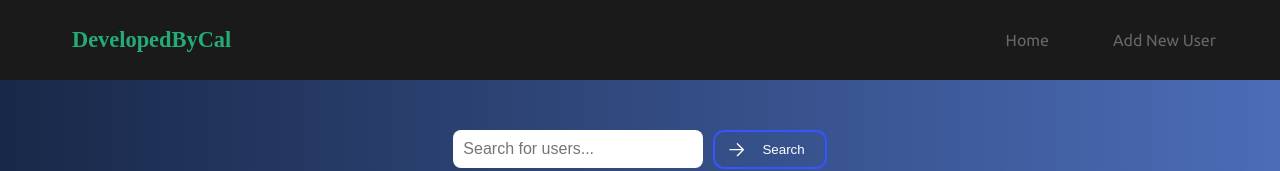
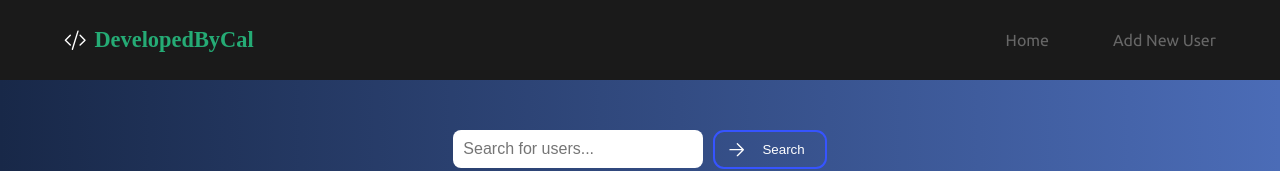
Before and after one commit to MuneneCalvin/ReactJS-Internship-Assignment, a React (Vite) app: page / in a window 1280 px wide. Shown: the top 171 px of the page. Built offline with nearby package versions, Linux system fonts and the light colour scheme; no server answers.

Commit message:
Updated navbar

```diff
--- a/package.json
+++ b/package.json
@@ -13,6 +13,7 @@
     "axios": "^1.4.0",
     "react": "^18.2.0",
     "react-dom": "^18.2.0",
+    "react-icons": "^4.10.1",
     "react-router-dom": "^6.15.0",
     "react-toastify": "^9.1.3"
   },
--- a/src/Components/Navbar/navbar.css
+++ b/src/Components/Navbar/navbar.css
@@ -91,8 +91,7 @@ a {
     align-items: center;
     column-gap: 0.5rem;
   }
-
-  .nav__brand i {
+  .codeslash-line{
     color: var(--color-white);
   }
 
--- a/src/Components/Navbar/navbar.jsx
+++ b/src/Components/Navbar/navbar.jsx
@@ -1,5 +1,7 @@
 import React from 'react';
 import { Link } from 'react-router-dom';
+import { CiMenuFries } from 'react-icons/ci';
+import { BsCodeSlash } from 'react-icons/bs';
 import './navbar.css'
 
 function navbar() {
@@ -9,7 +11,7 @@ function navbar() {
             <div class="container">
                 <nav class="nav">
                     <a href="/" className="nav__brand">
-                        <i className="ri-code-s-slash-line"></i>DevelopedByCal
+                        <BsCodeSlash className="codeslash-line"/>DevelopedByCal
                     </a>
                     <div className="nav__menu" id="nav-menu">
                         <ul className="nav__list">
@@ -22,7 +24,7 @@ function navbar() {
                         </ul>
                     </div>
                     <div className="nav__toggle">
-                        <i id="nav-toggle" className="ri-menu-3-line"></i>
+                        < CiMenuFries id="nav-toggle" className="ri-menu-3-line"  />
                     </div>
                 </nav>
             </div>
```
Also changed, not shown: 1 other file (tests, documents, lock files or other folders).
